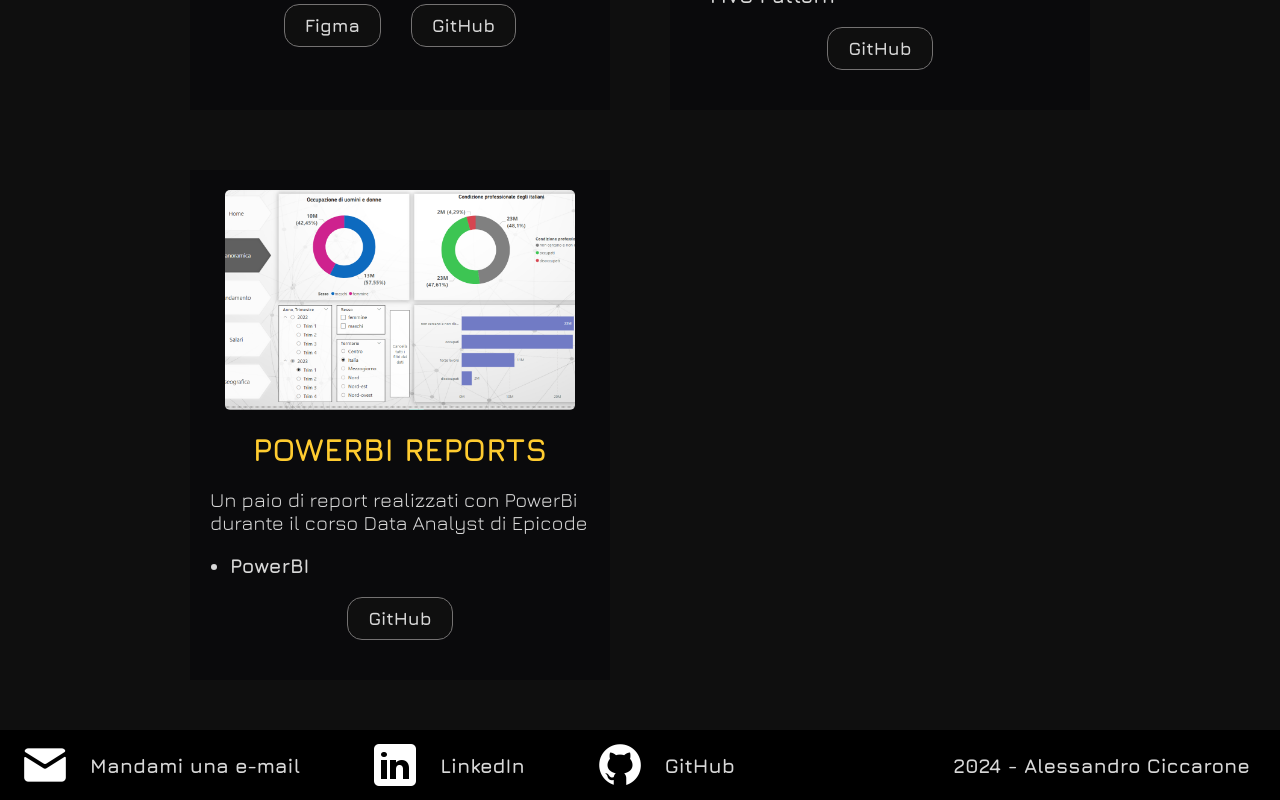
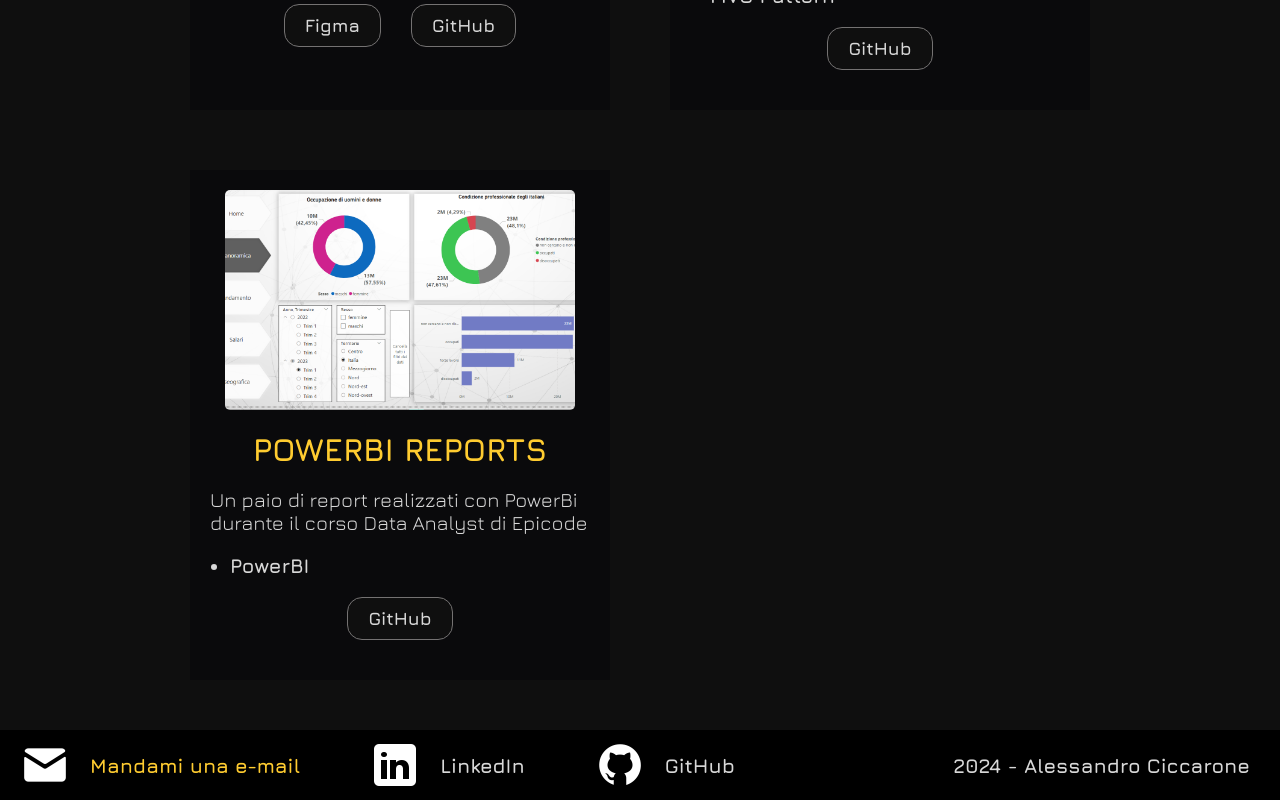
Before and after one commit to ale70029/portoflio_website, a React (Vite) app: page / in a window 1280 px wide. In both pictures the pointer is over the link "Mandami una e-mail". Shown: the part 5121-5921 px from the top of the page. Built offline with nearby package versions, Linux system fonts and the light colour scheme.

Commit message:
hover color for contact links

```diff
--- a/src/components/Contact/Contact.module.css
+++ b/src/components/Contact/Contact.module.css
@@ -32,6 +32,10 @@
         color: var(--text);
         font-size: 20px;
         font-weight: bold;
+    }
+
+    a:hover{
+        color: var(--color0);
     }
 
     h2{
```
